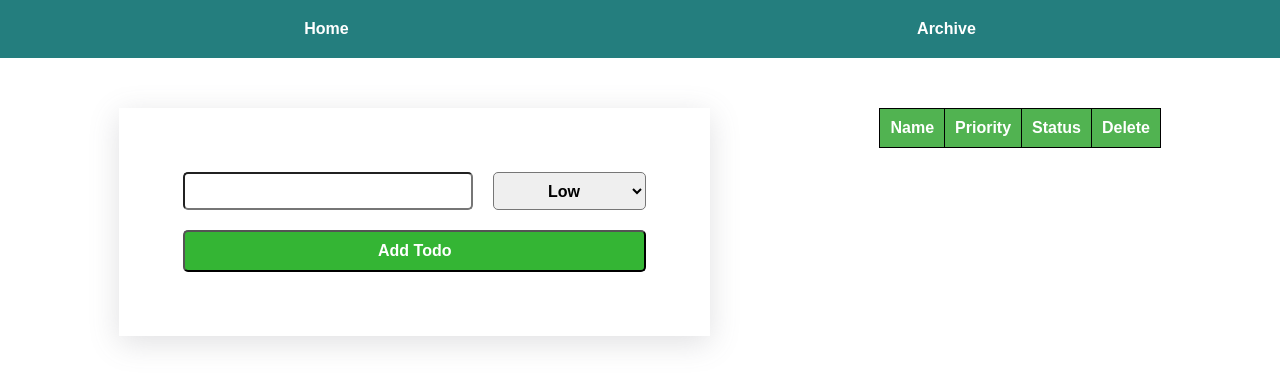
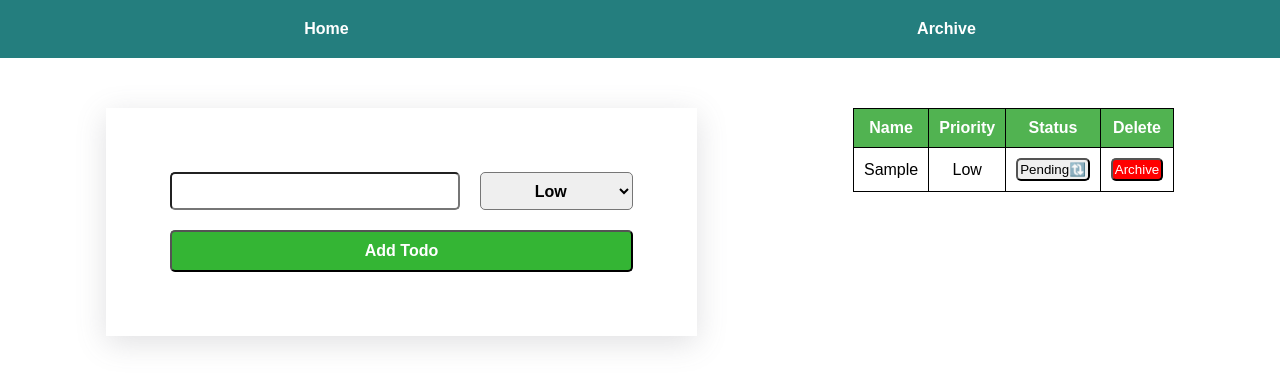
Before and after one commit to Shkmr07/TodoApplication, a plain HTML site: page index.html in a window 1280 px wide. Both pictures are taken after typing "Sample" into the empty fields and a click on the button "Add Todo". Drawn offline with Linux system fonts and the light colour scheme.

Commit message:
making some changes

```diff
--- a/scripts/archive.js
+++ b/scripts/archive.js
@@ -23,7 +23,7 @@ function createTd({name,prior,st,dl}){
     let status = createEL('td')
     let deleted = createEL('td')
     let tr = createEL('tr')
-
+    pr.style.backgroundColor = (prior==='High')?'red':(prior==='Medium')?'yellow':'white'
     nm.textContent = name
     pr.textContent = prior
     status.textContent =  st?'Completed✅':'Pending🔃'
--- a/scripts/index.js
+++ b/scripts/index.js
@@ -1,48 +1,114 @@
-let userId = 1
+let tbody = document.getElementById('data')
 
 document.getElementById('btn').addEventListener('click',(e)=>{
     e.preventDefault()
     let inp = document.getElementById('inp')
     let opt = document.getElementById('opt')
-    localStorage.setItem(`UserId : ${userId}`,JSON.stringify({id:userId,name:inp.value,prior:opt.value,status:false,delete:false}))
-    inp.value = ''
-    userId++
+
+    if(!inp.value) alert('Input field required')
+
+    else{
+
+        let task = {name:inp.value,priority:opt.value,status:false}
+
+        let todos = JSON.parse(localStorage.getItem('todo')) || []
+        todos.push(task)
+
+        localStorage.setItem('todo',JSON.stringify(todos))
+
+        inp.value = ''
+        tbody.innerHTML = ''
+        fetchUsers('todo')
+    }
+
 
 })
 
 
+
 function fetchUsers(items){
 
-    for(let idx = 0; idx < items.length; idx++){
-        let item = localStorage.key(idx)
-        let getItem = JSON.parse(localStorage.getItem(item))
-        let tbody = document.getElementById('data')
-        let result = createTd(getItem)
-        tbody.appendChild(result)
+    try{
+        let getItem = JSON.parse(localStorage.getItem('todo'))
+        getItem.forEach((el,idx)=>{
+            tbody.appendChild(createTable(el,idx))
+            console.log(el)
+        })
     }
+    catch(error){console.log('fetch failed',error)}
+
+
+
 }
 
-fetchUsers(localStorage)
+
+fetchUsers('todo')
 
 
-function createEL(val){
+function ce(val){
     return document.createElement(val)
 }
 
+function createTable({name,priority,status},idx){
+    let des,prior,state,del,stateBtn,delBtn,tr;
 
-function createTd({name,prior,st,dl}){
-    let nm = createEL('td')
-    let pr = createEL('td')
-    let status = createEL('td')
-    let deleted = createEL('td')
-    let tr = createEL('tr')
+    des = ce('td')
+    prior = ce('td')
+    state = ce('td')
+    del = ce('td')
+    stateBtn = ce('button')
+    delBtn = ce('button')
+    tr = ce('tr')
 
-    nm.textContent = name
-    pr.textContent = prior
-    status.textContent =  st?'Completed✅':'Pending🔃'
-    deleted.textContent = 'Archive'
 
-    tr.append(nm,pr,status,deleted)
+    des.textContent = name
+    prior.textContent = priority
+    stateBtn.textContent = status?'Completed✅':'Pending🔃'
+    delBtn.textContent = 'Archive'
+    delBtn.style.cssText = 'color : white; background-color: red'
+    prior.style.backgroundColor = priority==='High'?'red':priority==='Medium'?'yellow':'white'
+
+    state.appendChild(stateBtn)
+    del.appendChild(delBtn)
+
+    tr.append(des,prior,state,del)
+
+    stateBtn.addEventListener('click',()=>{
+
+        let todos = JSON.parse(localStorage.getItem('todo')) || []
+
+        if(todos[idx]){
+            todos[idx].status = !todos[idx].status
+            status = todos[idx].status
+        }
+
+        localStorage.setItem('todo',JSON.stringify(todos))
+        stateBtn.textContent = status?'Completed✅':'Pending🔃'
+    })
+
+
+    delBtn.addEventListener('click',()=>{
+
+        let archive = JSON.parse(localStorage.getItem('archive')) || []
+
+        let todos = JSON.parse(localStorage.getItem('todo')) || []
+
+        if (idx >= 0 && idx < todos.length){
+            archive.push(todos[idx])
+            todos.splice(idx,1)
+        }
+
+        localStorage.setItem('todo',JSON.stringify(todos))
+        localStorage.setItem('archive',JSON.stringify(archive))
+
+        tr.remove()
+    })
+
+
+
+
+
+
     return tr
 
 }
--- a/styles/index.css
+++ b/styles/index.css
@@ -26,7 +26,7 @@ nav > a:hover{text-decoration: underline;}
 
 #cont{ display: flex; gap: 50px; justify-content: space-evenly; flex-wrap: wrap;}
 
-#cont > div:first-child{ padding: clamp(50px,5vw,100px);  display: flex; flex-wrap: wrap; gap: 20px;box-shadow: rgba(100, 100, 111, 0.2) 0px 7px 29px 0px;}
+#cont > div:first-child{height: 100px; padding: clamp(50px,5vw,100px);  display: flex; flex-wrap: wrap; gap: 20px;box-shadow: rgba(100, 100, 111, 0.2) 0px 7px 29px 0px;}
 
 #inp,#opt{padding: 8px; font-size: 16px; border-radius: 5px;}
 
@@ -40,3 +40,5 @@ nav > a:hover{text-decoration: underline;}
 #cont > div:last-child > table{border-collapse: collapse;}
 #cont > div:last-child > table  tr,th,td{padding: 10px; border: 1px solid black;}
 #cont > div:last-child > table th{background-color: rgb(81, 179, 81); color: white;}
+
+#cont > div:last-child > table button{padding: 2px; border-radius: 5px;}
```
